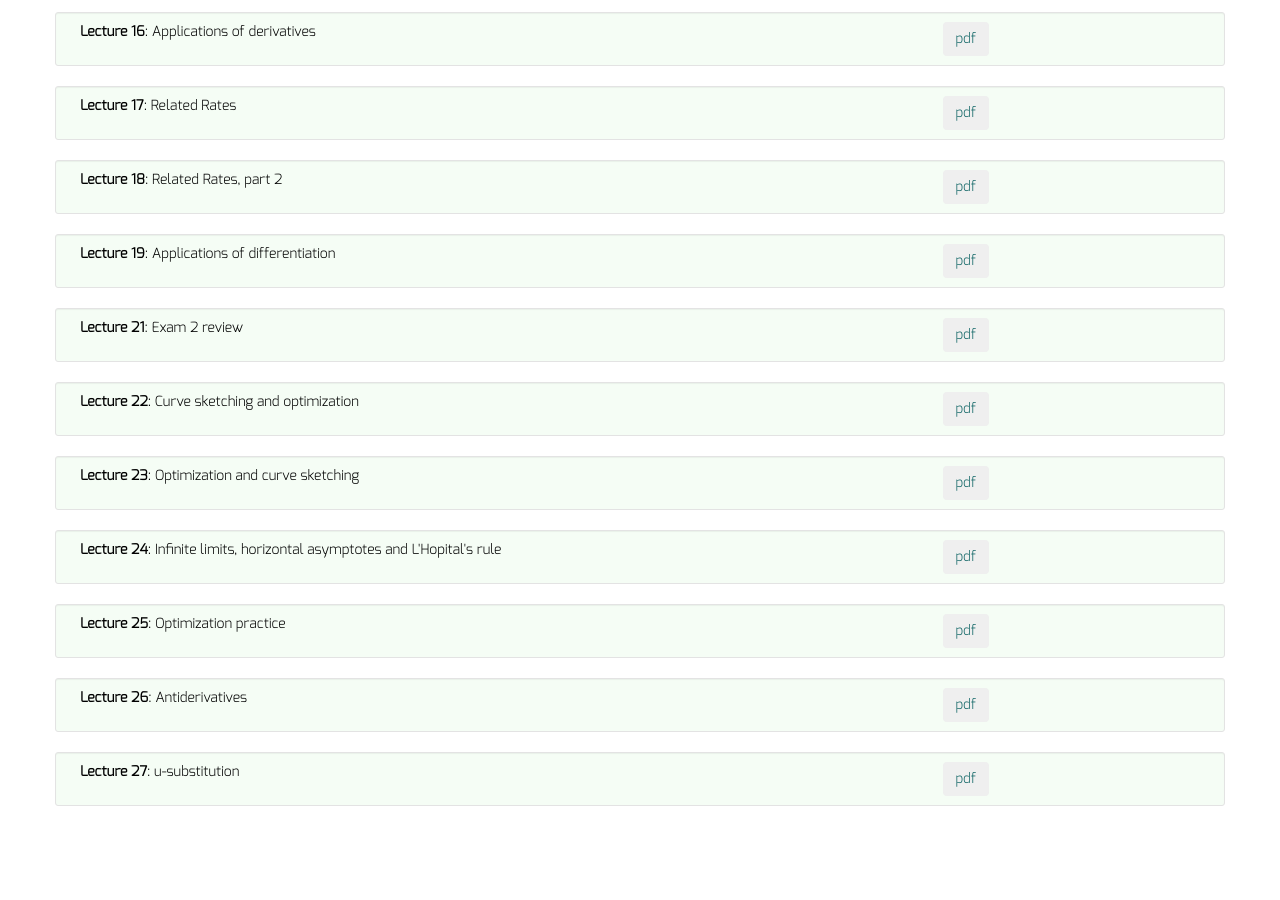
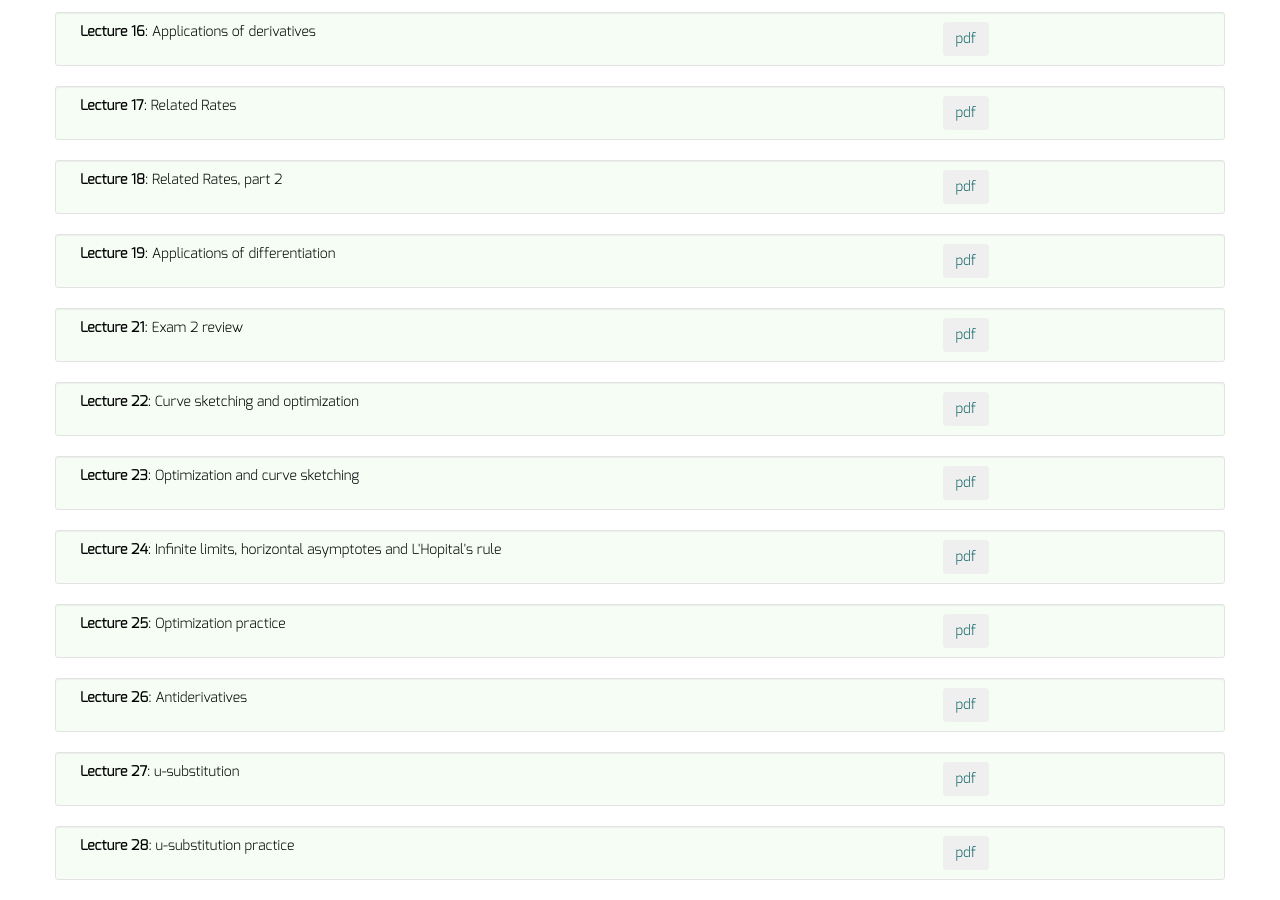
Before and after one commit to dkrashen/calc1, a Jekyll site: the page built from lectures/index.html, in a window 1280 px wide and 900 px high, scrolled down 1380 px. Built offline with Jekyll 4.4.1, drawn with Linux system fonts in a browser that asks for light colours; before the commit the page ends 2206 px from its top, so only the background shows below that.

Commit message:
add lecture 28

```diff
--- a/_data/lectures.yml
+++ b/_data/lectures.yml
@@ -76,3 +76,6 @@
 - title: "Lecture 27"
   filename: "lecture27.pdf"
   description: "u-substitution"
+- title: "Lecture 28"
+  filename: "lecture28.pdf"
+  description: "u-substitution practice"
```
Also changed, not shown: 1 other file.
